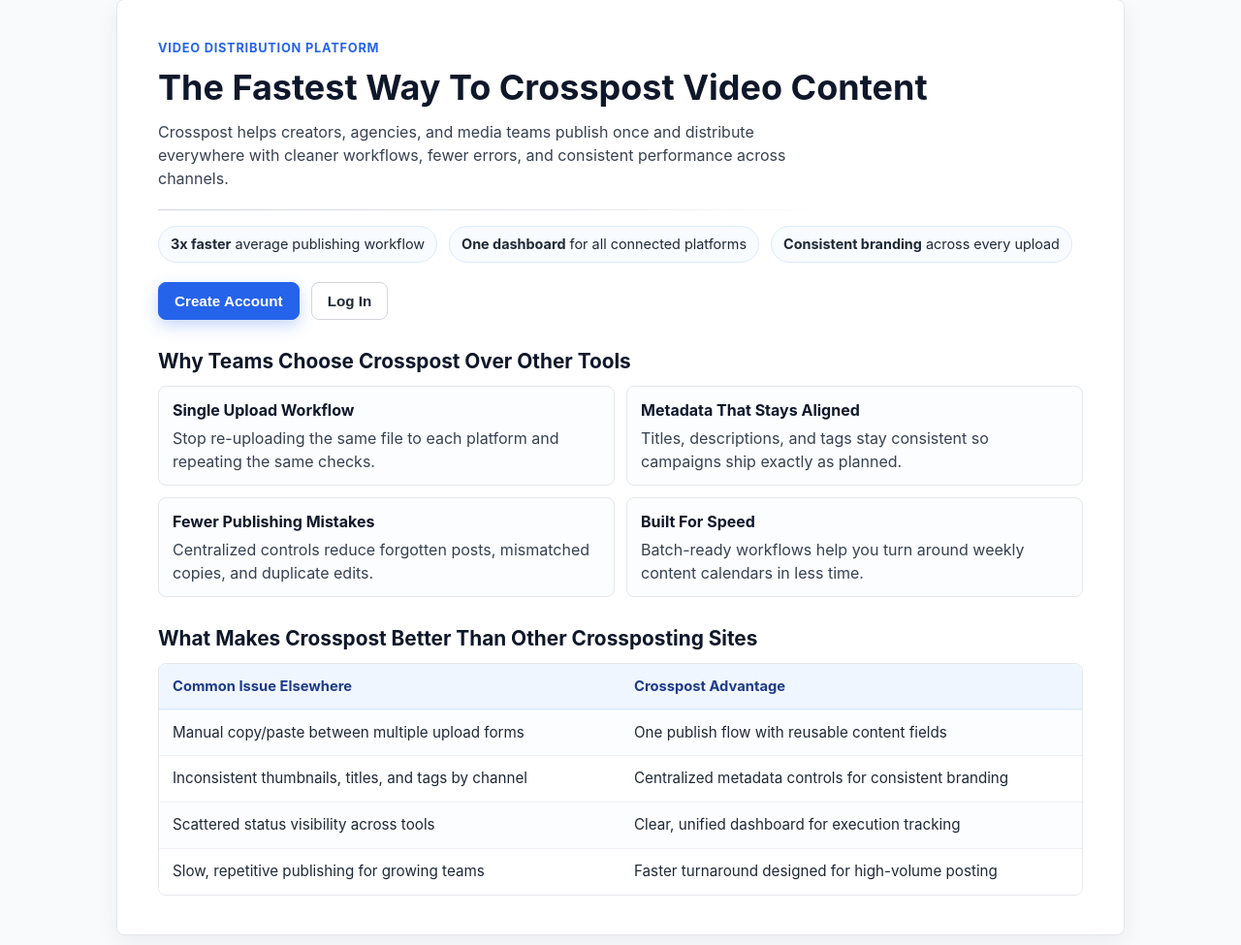
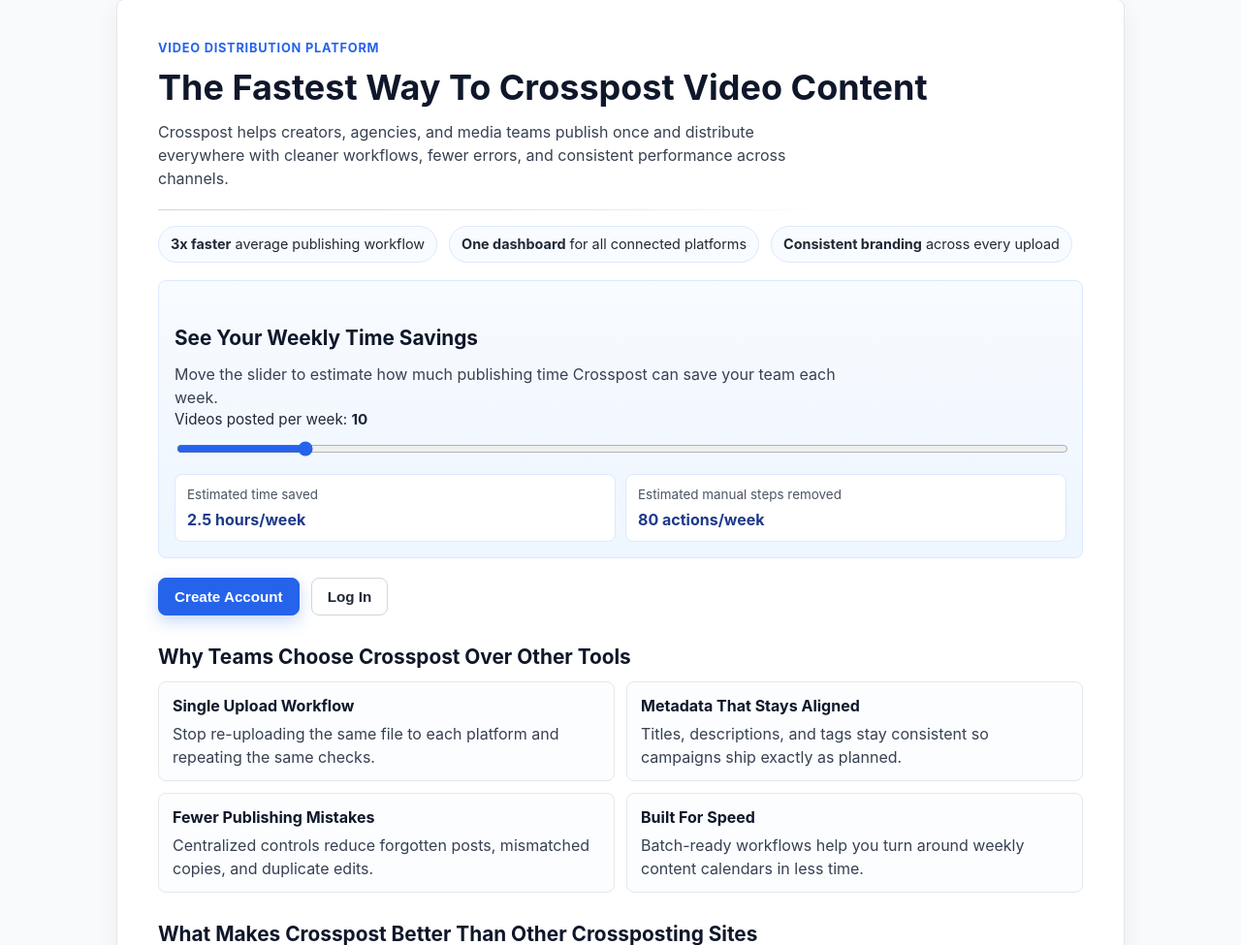
Before and after one commit to roboswordblog/Crosspost, a Flask app: page / in a window 1280 px wide. Shown: the part 57-1032 px from the top of the page at 97% size. Run offline with Flask 3, Linux system fonts and the light colour scheme; some libraries are stand-ins or nearby versions.

Commit message:
Create index.css for styles, and create the home page to look appealing

```diff
--- a/static/styles/index.css
+++ b/static/styles/index.css
@@ -77,6 +77,60 @@ body {
     font-size: 1.3rem;
     line-height: 1.25;
     color: #0f172a;
+}
+
+.value-estimator {
+    margin-top: 18px;
+    padding: 16px;
+    border: 1px solid #dbeafe;
+    border-radius: 8px;
+    background: linear-gradient(180deg, #f8fbff 0%, #eef6ff 100%);
+}
+
+.value-estimator h2 {
+    margin-top: 0;
+}
+
+.value-estimator p {
+    margin-bottom: 10px;
+    color: #374151;
+}
+
+.estimator-controls label {
+    display: block;
+    margin-bottom: 8px;
+    color: #1f2937;
+    font-size: 0.95rem;
+}
+
+.estimator-controls input[type="range"] {
+    width: 100%;
+    accent-color: #2563eb;
+}
+
+.estimator-results {
+    margin-top: 12px;
+    display: grid;
+    grid-template-columns: repeat(2, minmax(0, 1fr));
+    gap: 10px;
+}
+
+.metric {
+    padding: 10px 12px;
+    background: #ffffff;
+    border: 1px solid #dbeafe;
+    border-radius: 8px;
+}
+
+.metric-label {
+    display: block;
+    margin-bottom: 4px;
+    color: #4b5563;
+    font-size: 0.84rem;
+}
+
+.metric strong {
+    color: #1e3a8a;
 }
 
 .home-actions {
@@ -228,4 +282,8 @@ body {
     .comparison-grid {
         grid-template-columns: 1fr;
     }
+
+    .estimator-results {
+        grid-template-columns: 1fr;
+    }
 }
--- a/templates/index.html
+++ b/templates/index.html
@@ -19,6 +19,36 @@
         <li><strong>One dashboard</strong> for all connected platforms</li>
         <li><strong>Consistent branding</strong> across every upload</li>
     </ul>
+
+    <section class="value-estimator" aria-label="Time saved calculator">
+        <h2>See Your Weekly Time Savings</h2>
+        <p>Move the slider to estimate how much publishing time Crosspost can save your team each week.</p>
+        <div class="estimator-controls">
+            <label for="videosPerWeek">
+                Videos posted per week:
+                <strong id="videosPerWeekValue">10</strong>
+            </label>
+            <input
+                id="videosPerWeek"
+                type="range"
+                min="2"
+                max="60"
+                step="1"
+                value="10"
+                oninput="updateValueEstimator(this.value)"
+            >
+        </div>
+        <div class="estimator-results">
+            <div class="metric">
+                <span class="metric-label">Estimated time saved</span>
+                <strong id="hoursSaved">2.5 hours/week</strong>
+            </div>
+            <div class="metric">
+                <span class="metric-label">Estimated manual steps removed</span>
+                <strong id="stepsSaved">80 actions/week</strong>
+            </div>
+        </div>
+    </section>
 
     <div class="home-actions">
         <button type="button" class="btn btn-primary" onclick="showSignupPage()">Create Account</button>
@@ -84,6 +114,18 @@
     </div>
 </div>
 <script>
+    function updateValueEstimator(videosPerWeek) {
+        const videos = Number(videosPerWeek);
+        const hoursSaved = (videos * 0.25).toFixed(1);
+        const stepsSaved = videos * 8;
+
+        document.getElementById("videosPerWeekValue").textContent = videos.toString();
+        document.getElementById("hoursSaved").textContent = hoursSaved + " hours/week";
+        document.getElementById("stepsSaved").textContent = stepsSaved + " actions/week";
+    }
+
+    updateValueEstimator(10);
+
     function showHomePage() {
         document.getElementById("homePage").style.display = "block";
         document.getElementById("signupPage").style.display = "none";
```
